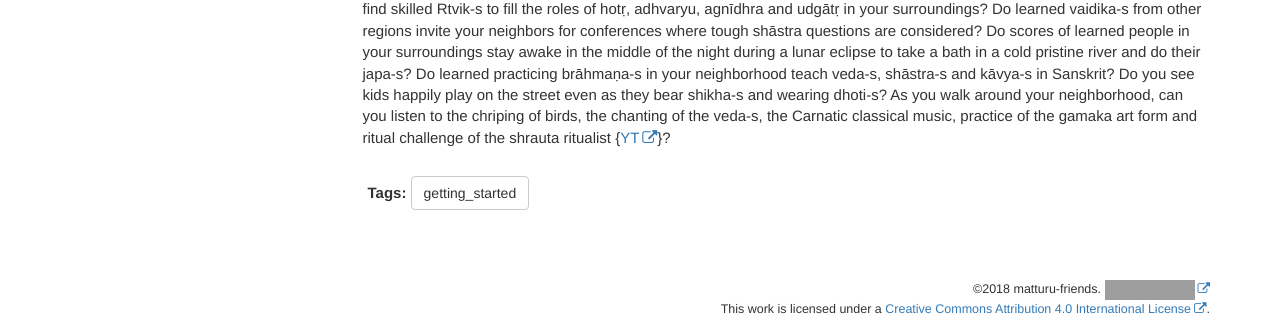
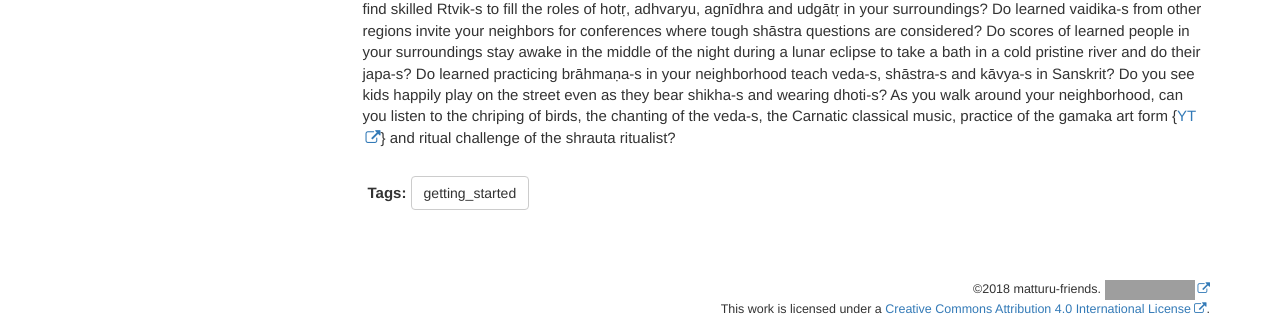
Before and after one commit to sanskrit/groups, a Jekyll site: the page built from index.md, in a window 1280 px wide. Shown: the part 452-768 px from the top of the page. Built offline with Jekyll 4.4.1, drawn with Linux system fonts in a browser that asks for light colours; nearby versions of some CDN libraries; comment, search, counter and statistics services are not loaded; some of the changed text lies outside the part shown; grey boxes are pictures that could not be loaded.

Commit message:
Content update.

```diff
--- a/index.md
+++ b/index.md
@@ -10,4 +10,4 @@ summary: Welcome page.
 
 Mattūru (aka Mattur) is a unique village near Shivamogga, Karnataka. It is notable mainly for being a rare place where one may find a pristine agrahāra still brimming with Sanskrit, Vedic and Vedantic study and practice. It is extremely hard to find such a concentrated mileu involving devout shrauta and smarta ritualists and scholars of many of the traditional branches of vedic knowledge (advaita vedānta, jyotiṣa, shikṣā, kāvya, kalpa) who encompass all the extant āshrama-s (brahmacharya, gṛhastha and sannyāsa).
 
-To illustrate how rare this village is, consider the following: When was the last time you saw the the sacred shrauta fires for which the veda-s were compiled in the form we see today? Can you think of another place on earth where you would find three practicing agnihotrin-s and many more former agnihotrin-s and somayAjin-s? If you wanted to do a vedic iṣṭi, would you easily find skilled Rtvik-s to fill the roles of hotṛ, adhvaryu, agnīdhra and udgātṛ in your surroundings? Do learned vaidika-s from other regions invite your neighbors for conferences where tough shāstra questions are considered? Do scores of learned people in your surroundings stay awake in the middle of the night during a lunar eclipse to take a bath in a cold pristine river and do their japa-s? Do learned practicing brāhmaṇa-s in your neighborhood teach veda-s, shāstra-s and kāvya-s in Sanskrit? Do you see kids happily play on the street even as they bear shikha-s and wearing dhoti-s? As you walk around your neighborhood, can you listen to the chriping of birds, the chanting of the veda-s, the Carnatic classical music, practice of the gamaka art form and ritual challenge of the shrauta ritualist {[YT](https://youtu.be/anoPN1QMyhM?t=532)}?
+To illustrate how rare this village is, consider the following: When was the last time you saw the the sacred shrauta fires for which the veda-s were compiled in the form we see today? Can you think of another place on earth where you would find three practicing agnihotrin-s and many more former agnihotrin-s and somayAjin-s? If you wanted to do a vedic iṣṭi, would you easily find skilled Rtvik-s to fill the roles of hotṛ, adhvaryu, agnīdhra and udgātṛ in your surroundings? Do learned vaidika-s from other regions invite your neighbors for conferences where tough shāstra questions are considered? Do scores of learned people in your surroundings stay awake in the middle of the night during a lunar eclipse to take a bath in a cold pristine river and do their japa-s? Do learned practicing brāhmaṇa-s in your neighborhood teach veda-s, shāstra-s and kāvya-s in Sanskrit? Do you see kids happily play on the street even as they bear shikha-s and wearing dhoti-s? As you walk around your neighborhood, can you listen to the chriping of birds, the chanting of the veda-s, the Carnatic classical music, practice of the gamaka art form {[YT](https://youtu.be/anoPN1QMyhM?t=532)} and ritual challenge of the shrauta ritualist?
```
